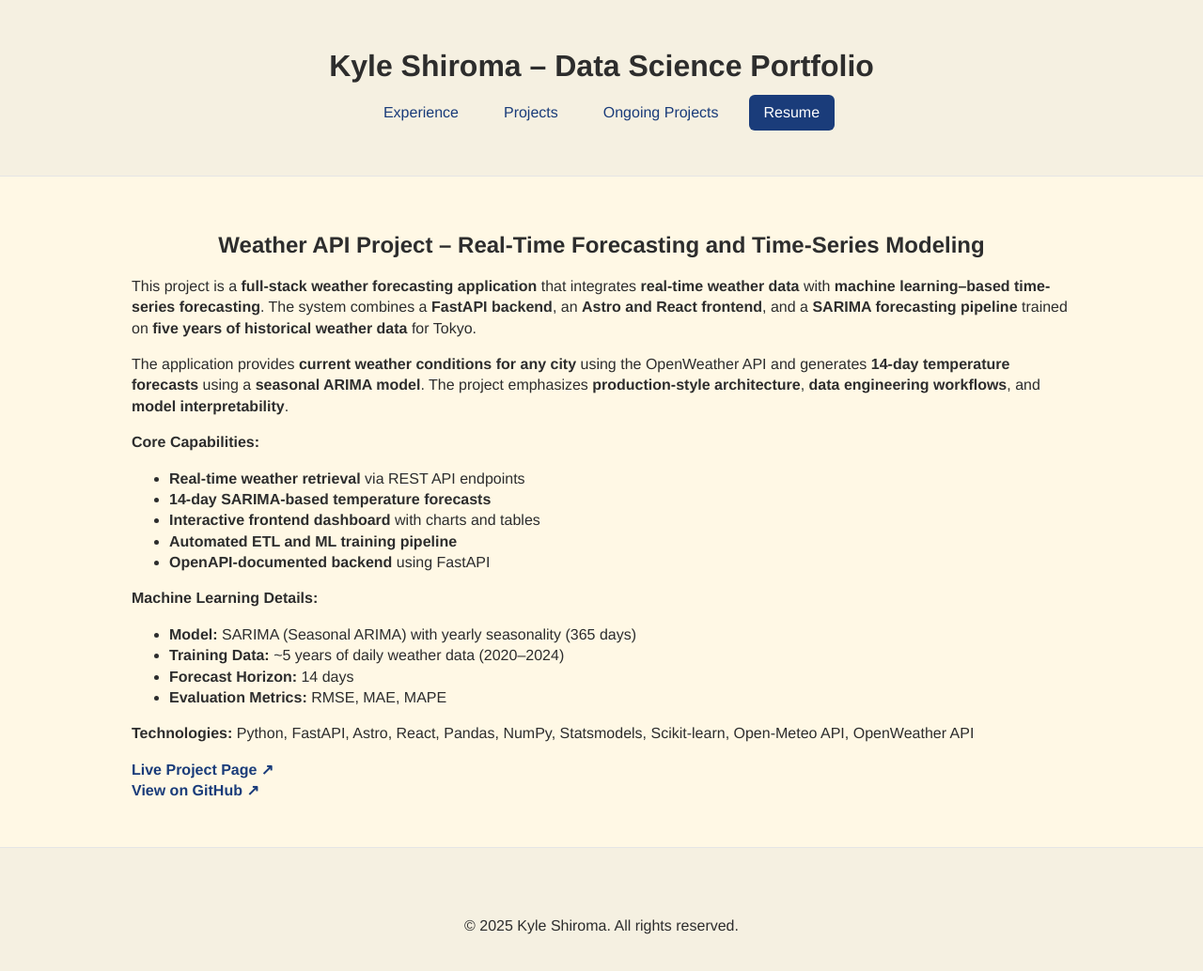
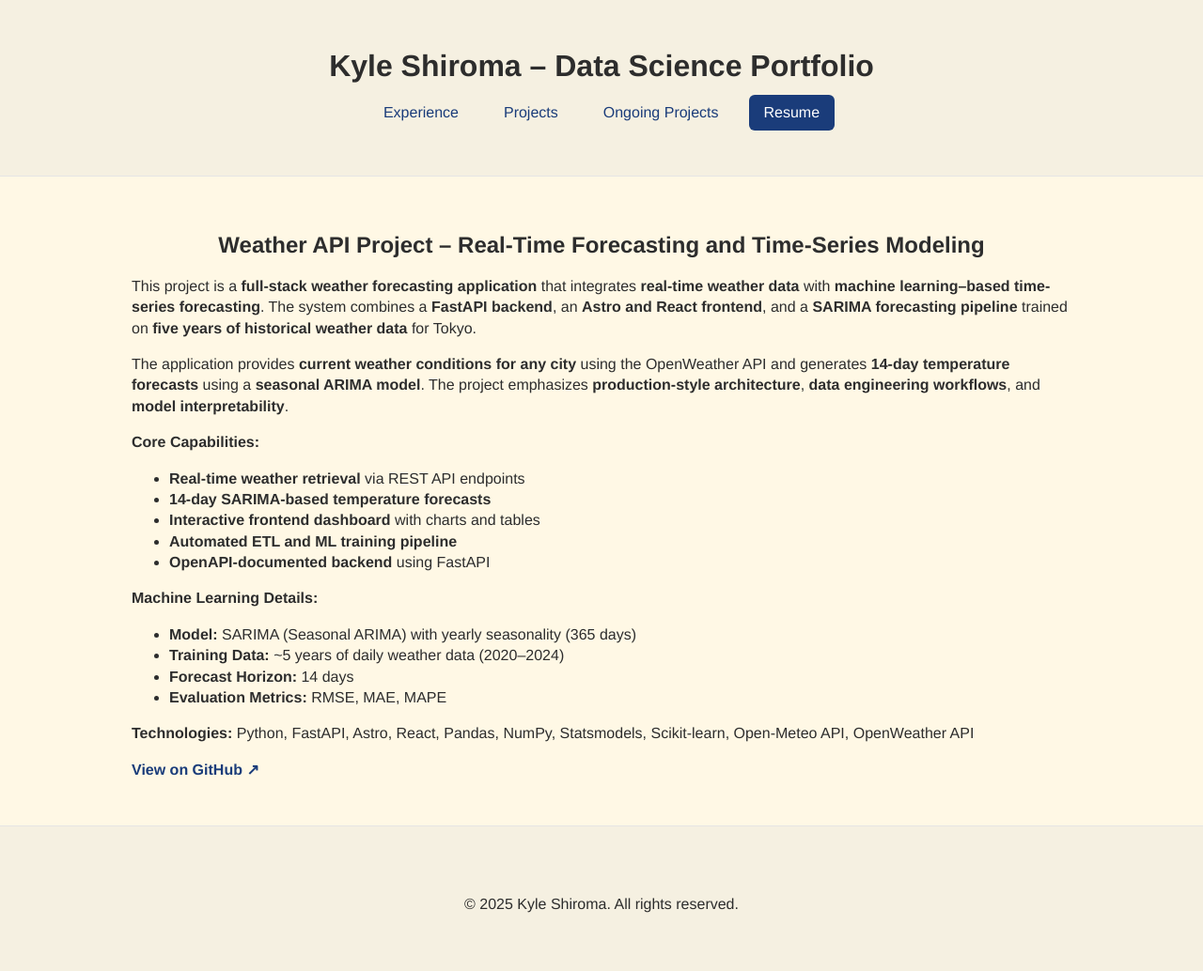
Before and after one commit to k-shiroma-code/k-shiroma-code.github.io, a Jekyll site: the page built from ongoing_projects.md, in a window 1280 px wide and 1069 px high. Shown: the top 1034 px of the window at 94% size. Built offline with Jekyll 4.4.1, drawn with Linux system fonts in a browser that asks for light colours.

```diff
--- a/ongoing_projects.md
+++ b/ongoing_projects.md
@@ -43,6 +43,5 @@
 </p>
 
 <p>
-<a href="https://k-shiroma-code.github.io/Weather-API-Project/" target="_blank" rel="noopener"><strong>Live Project Page ↗</strong></a><br>
 <a href="https://github.com/k-shiroma-code/Weather-API-Project" target="_blank" rel="noopener"><strong>View on GitHub ↗</strong></a>
 </p>
```
